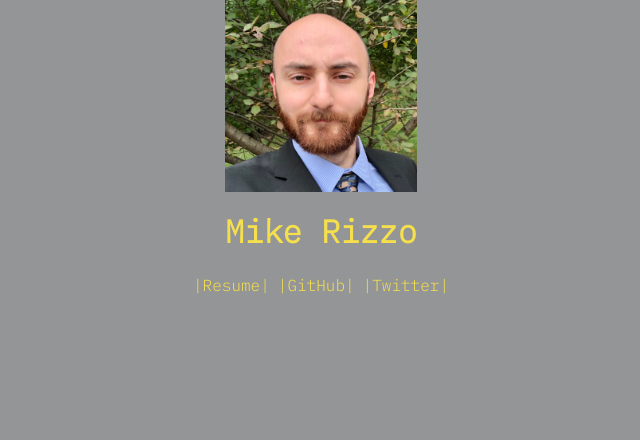
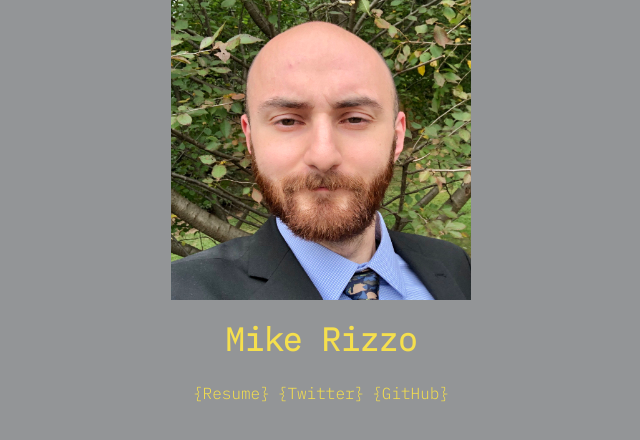
Before and after one commit to mjrizzo22/mjrizzo22.github.io, a plain HTML site: page index.html in a window 1280 px wide. Shown: the whole page, without its empty margins (319-959 px from the left). Drawn offline with nearby package versions, Linux system fonts and the light colour scheme.

Commit message:
Day 4: First Patch

```diff
--- a/index.html
+++ b/index.html
@@ -11,12 +11,12 @@
   <link rel="stylesheet" href="resources/css/index.css">
 </head>
 <body>
-  <img src="resources/images/face.png">
+  <img src="resources/images/face.png" alt="face" width="300" height="300">
   <h1>Mike Rizzo</h1>
   <div class="nav">
-    <li><a href="https://raw.githubusercontent.com/mjrizzo22/mjrizzo22.github.io/main/resources/RizzoResumeJan2021.pdf">|Resume|</a></li>
-    <li><a href="https://github.com/mjrizzo22">|GitHub|</a></li>
-    <li><a href="https://twitter.com/mjrizzo22">|Twitter|</a></li>
+    <li><a href="https://raw.githubusercontent.com/mjrizzo22/mjrizzo22.github.io/main/resources/RizzoResumeJan2021.pdf">{Resume}</a></li>
+    <li><a href="https://twitter.com/mjrizzo22">{Twitter}</a></li>
+    <li><a href="https://github.com/mjrizzo22">{GitHub}</a></li>
   </div>
 </body>
 </html>
--- a/resources/css/index.css
+++ b/resources/css/index.css
@@ -10,7 +10,8 @@ img {
   display: block;
   margin-left: auto;
   margin-right: auto;
-  width:15%;
+  max-width: 50%;
+  height: auto;
 }
 .nav {
   display: flex;
```
Also changed, not shown: 2 other files.
